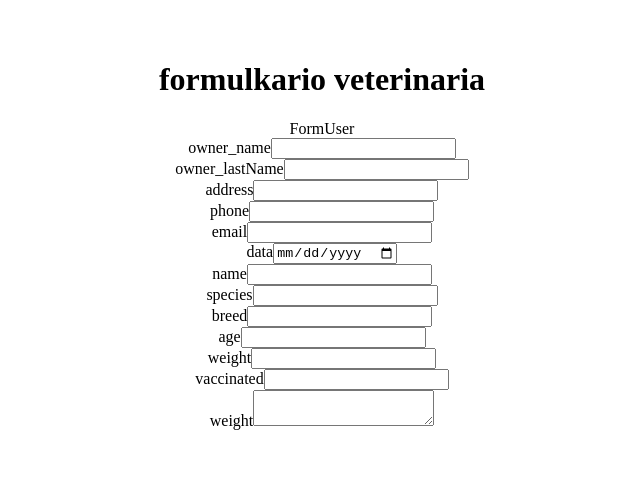
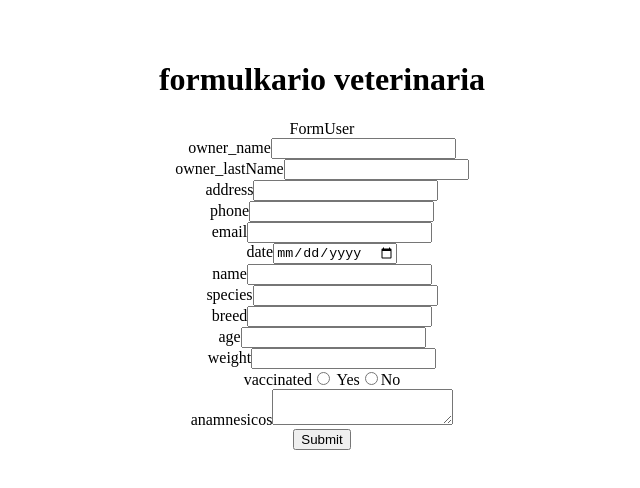
Before and after one commit to 95vpn/veterinaria-react, a React (Vite) app: page / in a window 1280 px wide. Shown: the top 488 px of the page, without its empty margins (318-958 px from the left). Built offline with nearby package versions, Linux system fonts and the light colour scheme; no server answers.

Commit message:
form-create

```diff
--- a/package.json
+++ b/package.json
@@ -12,7 +12,8 @@
   "dependencies": {
     "axios": "^1.7.2",
     "react": "^18.3.1",
-    "react-dom": "^18.3.1"
+    "react-dom": "^18.3.1",
+    "react-hook-form": "^7.52.1"
   },
   "devDependencies": {
     "@types/react": "^18.3.3",
--- a/src/App.jsx
+++ b/src/App.jsx
@@ -18,7 +18,9 @@ function App() {
   return (
     <div>
       <h1>formulkario veterinaria</h1>
-      <FormUser/>
+      <FormUser
+        createPets={createPets}
+      />
     </div>
   )
 }
--- a/src/components/FormUser.jsx
+++ b/src/components/FormUser.jsx
@@ -1,61 +1,88 @@
 import React from 'react';
+import { useForm } from 'react-hook-form';
 
-const FormUser = () => {
+
+
+const FormUser = ({ createPets }) => {
+
+    const { handleSubmit, register, reset } = useForm();
+
+    const submit = (data) => {
+        createPets('pets', data)
+        reset({
+            owner_name:'',
+            owner_lastName:'',
+            address:'',
+            phone:'',
+            email:'',
+            release_data:'',
+            name:'',
+            species:'',
+            breed:'',
+            age:'',
+            weight:'',
+            vaccinated:'',
+            anamnesicos:'',
+        })
+    }
+
     return (
         <div>FormUser
-        <form action="">
+            <form onSubmit={handleSubmit(submit)}>
                 <div>
                     <label htmlFor="owner_name">owner_name</label>
-                <input id='owner_name' type="text" />
+                    <input {...register('owner_name')} id='owner_name' type="text" />
                 </div>
                 <div>
                     <label htmlFor="owner_lastName">owner_lastName</label>
-                <input id='owner_lastName' type="text" />
+                    <input {...register('owner_lastName')} id='owner_lastName' type="text" />
                 </div>
                 <div>
                     <label htmlFor="address">address</label>
-                <input id='address' type="text" />
+                    <input {...register('address')}  id='address' type="text" />
                 </div>
                 <div>
                     <label htmlFor="phone">phone</label>
-                <input id='phone' type="text" />
+                    <input {...register('phone')} id='phone' type="text" />
                 </div>
                 <div>
                     <label htmlFor="email">email</label>
-                <input id='email' type="email" />
+                    <input {...register('email')} id='email' type="email" />
                 </div>
                 <div>
-                <label htmlFor="data">data</label>
-                <input id='data' type="date" />
+                    <label htmlFor="release_data">date</label>
+                    <input {...register('release_data')} id='release_data' type="date" />
                 </div>
                 <div>
                     <label htmlFor="name">name</label>
-                <input id='name' type="text" />
+                    <input {...register('name')} id='name' type="text" />
                 </div>
                 <div>
                     <label htmlFor="species">species</label>
-                <input id='species' type="text" />
+                    <input {...register('species')} id='species' type="text" />
                 </div>
                 <div>
                     <label htmlFor="breed">breed</label>
-                <input id='breed' type="text" />
+                    <input {...register('breed')} id='breed' type="text" />
                 </div>
                 <div>
                     <label htmlFor="age">age</label>
-                <input id='age' type="text" />
+                    <input  {...register('age')} id='age' type="text" />
                 </div>
                 <div>
                     <label htmlFor="weight">weight</label>
-                <input id='weight' type="text" />
+                    <input  {...register('weight')} id='weight' type="text" />
                 </div>
                 <div>
                     <label htmlFor="vaccinated">vaccinated</label>
-                <input id='vaccinated' type="select" />
+                    <input {...register('vaccinated')} id='vaccinated' type="radio" value="yes" /> Yes
+                    <input {...register('vaccinated')} id='vaccinated' type="radio" value="no" />No
                 </div>
                 <div>
-                <label htmlFor="weight">weight</label>
-                <textarea name="weight" id="weight"></textarea>
+                    <label htmlFor="anamnesicos">anamnesicos</label>
+                    <textarea {...register('anamnesicos')} name="anamnesicos" id="anamnesicos"></textarea>
                 </div>
+                <button>Submit</button>
             </form>
         </div>
     )
```
Also changed, not shown: 1 other file (tests, documents, lock files or other folders). Lines whose indentation alone changed are shown as unchanged.
